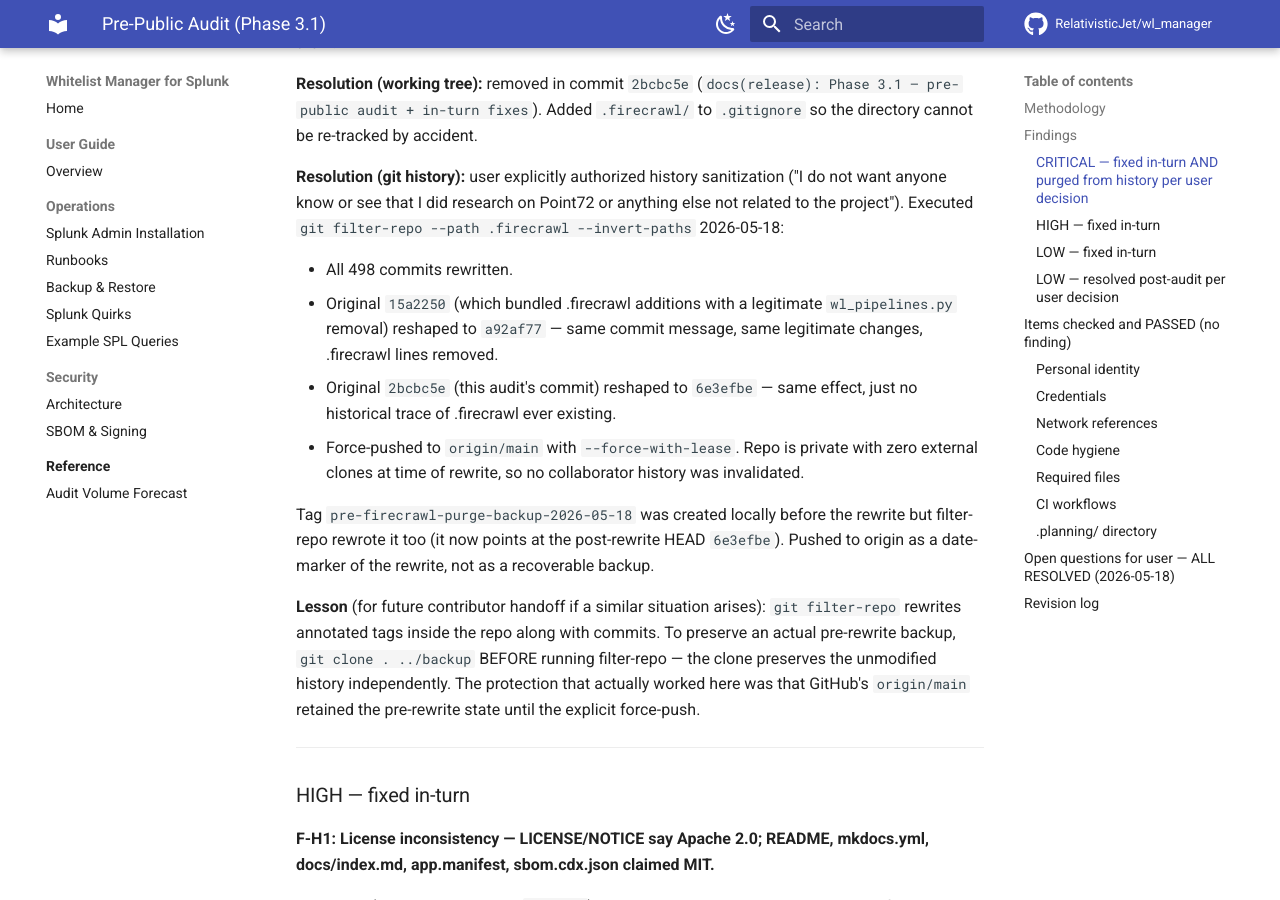
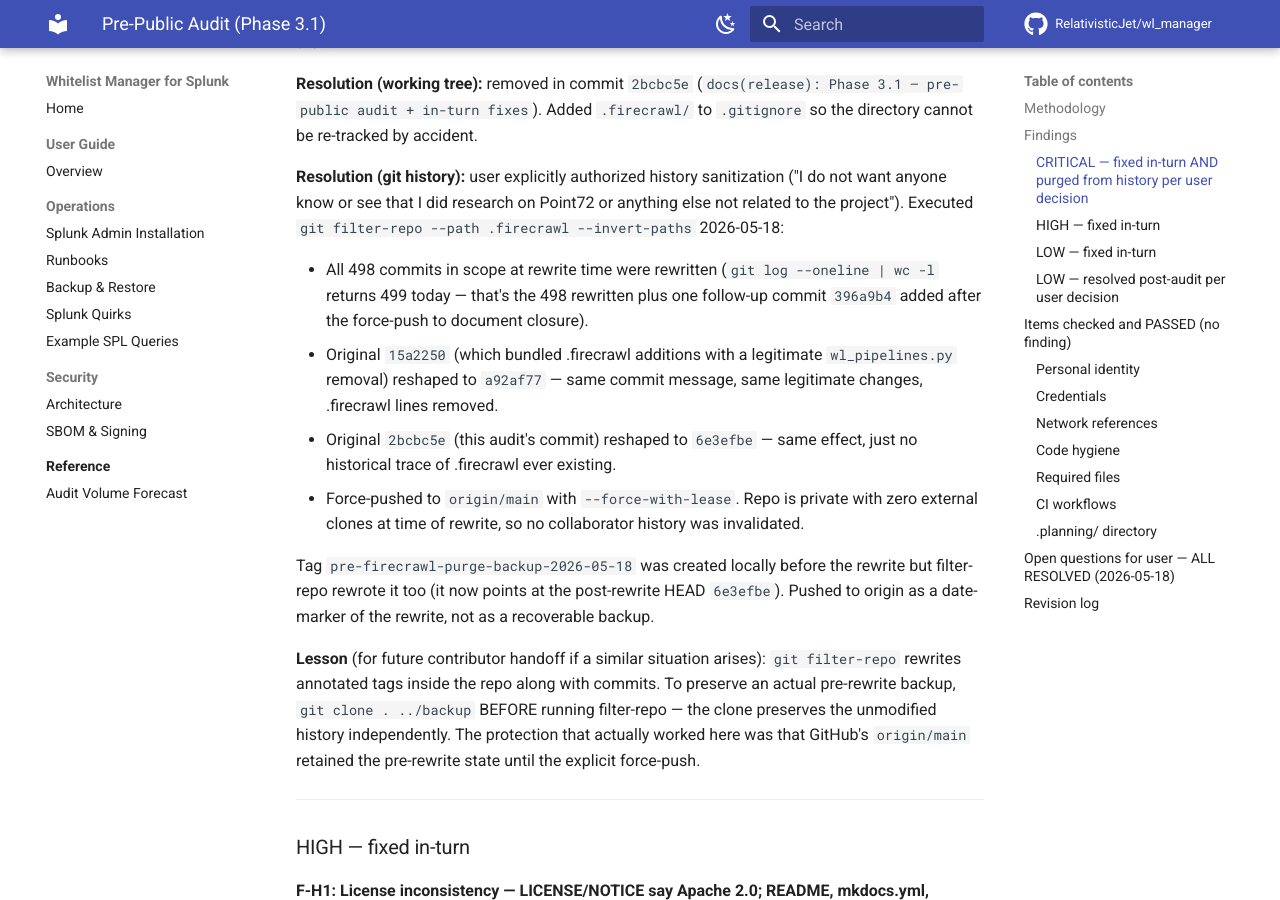
Before and after one commit to RelativisticJet/wl_manager, an MkDocs documentation site: the page built from docs/PRE_PUBLIC_AUDIT.md, in a window 1280 px wide and 900 px high, scrolled down 1468 px. Built offline with MkDocs 1.6.1 and Material for MkDocs 9.7.7, drawn with Linux system fonts in a browser that asks for light colours; comment, search, counter and statistics services are not loaded.

Commit message:
docs(release): tighten PRE_PUBLIC_AUDIT.md commit-count phrasing (QA nit)
QA second-pass review of 396a9b4 caught one LOW finding: the F-C1
history-rewrite description said "All 498 commits rewritten" without
context for what a reader running `git log --oneline | wc -l` today
would see (499 — the 498 rewritten plus this follow-up). Not factually
wrong, but momentarily confusing.

Clarified the line to call out both numbers and what each represents.

No other QA findings on the Phase 3.1 work. PASS.

```diff
--- a/docs/PRE_PUBLIC_AUDIT.md
+++ b/docs/PRE_PUBLIC_AUDIT.md
@@ -71,7 +71,10 @@
 on Point72 or anything else not related to the project"). Executed
 `git filter-repo --path .firecrawl --invert-paths` 2026-05-18:
 
-- All 498 commits rewritten.
+- All 498 commits in scope at rewrite time were rewritten
+  (`git log --oneline | wc -l` returns 499 today — that's the
+  498 rewritten plus one follow-up commit `396a9b4` added after
+  the force-push to document closure).
 - Original `15a2250` (which bundled .firecrawl additions with a
   legitimate `wl_pipelines.py` removal) reshaped to `a92af77` —
   same commit message, same legitimate changes, .firecrawl lines
```
